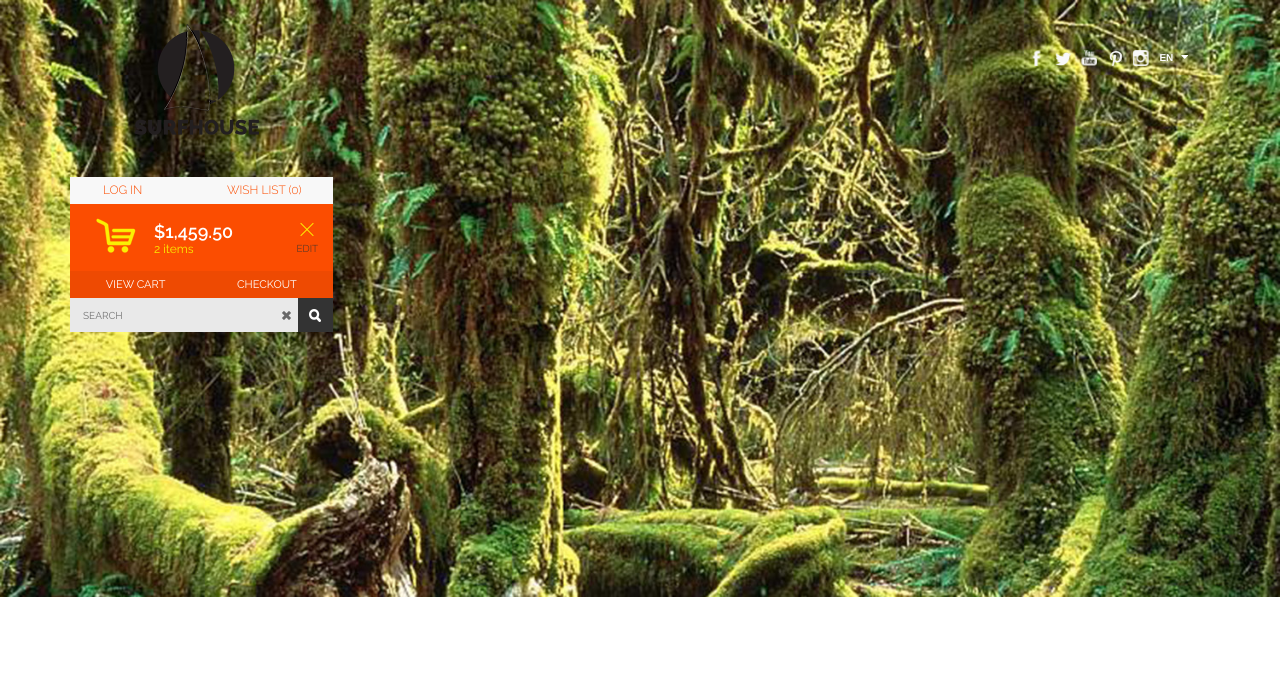
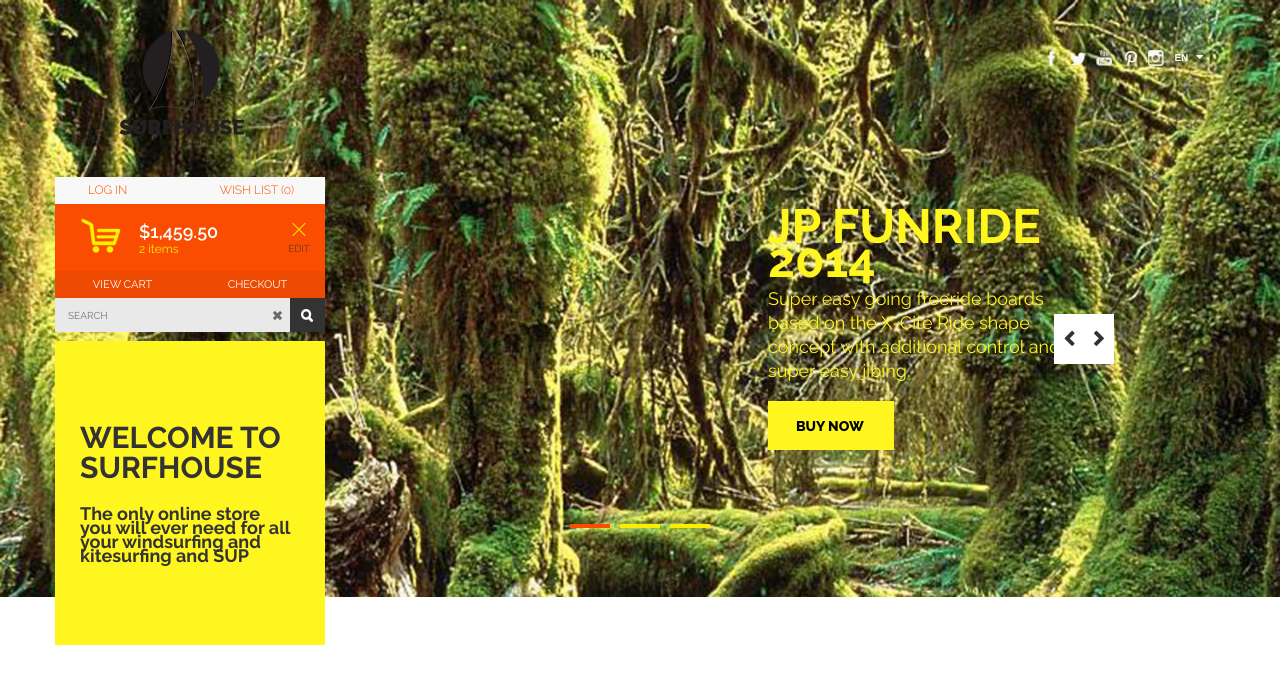
Before and after one commit to morfilius/eshop, a website: page app/index.html in a window 1280 px wide. Drawn offline with nearby package versions, Linux system fonts and the light colour scheme.

Commit message:
11.04.16 full header index

```diff
--- a/app/index.html
+++ b/app/index.html
@@ -53,10 +53,12 @@
 					</div>
 				</div>
 			</header>
+
+
 			<section class="header-indent">
 				<div class="container">
 					<div class="row">
-						<div class="col-md-3">
+						<div class="col-md-3 header-indent__left-col" >
 							<div class="basket">
 								<header class="basket__header">
 									<a href="#" class="basket__log">
@@ -94,6 +96,12 @@
 									</form>
 								</div>
 							</div>
+							<article class="banner-1">
+								<h1 class="banner-1__title">welcome to surfhouse</h1>
+								<p class="banner-1__text">
+								The only online store you will ever need for all your windsurfing and kitesurfing and SUP
+								</p>
+							</article>
 						</div>
 						<div class="col-md-9">
 
@@ -101,11 +109,38 @@
 					</div>
 				</div>
 			</section>
+
+
 			<section class="header-bg">
 				<div class="header-bg__main carousel-1">
-					<div><img src="img/slider-index-1.jpg" alt=""></div>
-					<div><img src="img/slider-index-2.jpg" alt=""></div>
-					<div><img src="img/slider-index-3.jpg" alt=""></div>
+					<div>
+						<img src="img/slider-index-1.jpg" alt="">
+						<section class="carousel-1__desc">
+							<h1 class="carousel-1__title">JP Funride 2014</h1>
+							<p class="carousel-1__text">
+								Super easy going freeride boards based on the X-Cite Ride shape concept with additional control and super easy jibing.
+							</p>
+							<a href="#" class="button button_font_1 button_bg_1 button_size_1">buy now</a>
+						</section>
+					</div>
+					<div>
+						<img src="img/slider-index-2.jpg" alt="">
+						<section class="carousel-1__desc">
+							<h1 class="carousel-1__title">JP Funride 2014</h1>
+							<p class="carousel-1__text">
+								Lorem ipsum dolor sit amet, consectetur adipisicing elit. Eius minima modi, tenetur placeat illum voluptates est error expedita ducimus recusandae.
+							</p>
+						</section>
+					</div>
+					<div>
+						<img src="img/slider-index-3.jpg" alt="">
+						<section class="carousel-1__desc">
+							<h1 class="carousel-1__title">JP Funride 2014</h1>
+							<p class="carousel-1__text">
+								Lorem ipsum dolor sit amet, consectetur adipisicing elit. Laborum laudantium commodi eveniet nostrum temporibus, veniam fugiat. Voluptas quo corporis quos obcaecati soluta, facilis at sapiente voluptatem velit.
+							</p>
+						</section>
+					</div>
 				</div>
 			</section>
 
--- a/app/js/main.js
+++ b/app/js/main.js
@@ -17,6 +17,10 @@
 	$('.carousel-1').owlCarousel({
 		items: 1,
 		loop:  true,
+		nav:   true,
+		dot:  true,
+		animateOut: 'fadeOut',
+		navText: ["<i class='fa fa-chevron-left owl__nav-item' aria-hidden='true'></i>","<i class='fa fa-chevron-right owl__nav-item' aria-hidden='true'></i>"],
 	});
 
 })
--- a/app/sass/style.scss
+++ b/app/sass/style.scss
@@ -5,10 +5,11 @@
 	outline: none;
 }
 
-
 .top-social {
 	float: right;
+	position: relative;
 	margin: 50px 22px 0 0;
+	z-index: 2;
 	&__facebook {
 		background: url('../img/sprite-social.png') 25% 5% no-repeat;
 	}
@@ -55,9 +56,9 @@
 		list-style-type: none;
 	}
 	&__link {
-		color: #000;
+		color: #fff;
 		&:hover {
-			color: inherit;
+			color: #fff;
 			text-decoration: underline;
 		}
 	}
@@ -65,9 +66,20 @@
 
 .logo {
 	margin: 24px 0 42px 64px;
+	user-select: none;
+	position: relative;
+	z-index: 2;
+}
+
+.header-indent {
+	max-height: 512px;
+	&__left-col {
+		z-index: 2;
+	}
 }
 
 .basket {
+	margin-bottom: 9px;
 	&__header {
 		overflow: hidden;
 		height: 27px;
@@ -225,9 +237,123 @@
 	left: 0;
 	right: 0;
 	top: 0;
-	z-index: -1;
+	z-index: 1;
 	&__main {
 		max-width: 1500px;
 		margin: 0 auto;
 	}
 }
+
+.carousel-1 {
+	&__title {
+		font-size: 48px;
+		font-weight: 700;
+		line-height: 34px;
+		text-transform: uppercase;
+		margin: 0;
+	}
+	&__desc {
+		position: absolute;
+		width: 313px;
+		left: 60%;
+		top: 35%;
+		color: #fff51f;
+		font-family: Raleway,sans-serif;
+		font-size: 18px;
+		font-weight: 400;
+		line-height: 24px;
+	}
+	&__text {
+		margin-top: 10px;
+	}
+}
+
+.owl {
+	&-nav {
+		position: absolute;
+		top: 314px;
+		right: 166px;
+	}
+	&-prev,&-next {
+		width: 30px;
+		height: 50px;
+		background-color: #fff;
+		float: left;
+		text-align: center;
+		&:hover {
+			background-color: #fbde06;
+		}
+	}
+	&__nav-item {
+		font-weight: 900;
+		font-size: 16px;
+		line-height: 50px;
+	}
+	&-dots {
+		position: absolute;
+		width: 100%;
+		text-align: center;
+		bottom: 64px;
+	}
+	&-dot {
+		display: inline-block;
+		height: 4px;
+		width: 40px;
+		margin-right: 10px;
+		background-color: #faef03;
+		&:last-child {
+			margin-right: 0;
+		}
+		&.active {
+			background-color: #fb4d01;
+		}
+	}
+}
+
+.button {
+	display: inline-block;
+	color: #000;
+	&:hover {
+		text-decoration: none;
+		color: #000;
+	}
+	//mods
+	&_font_1 {
+		font-family: Raleway,sans-serif;
+		font-size: 14px;
+		font-weight: 800;
+		line-height: 10px;
+		text-transform: uppercase;
+		padding: 20px 30px 19px 28px;
+	}
+	&_bg_1 {
+		background-color: #fff51f;
+		&:hover {
+			background-color: darken(#fff51f,10%);
+		}
+	}
+	&_size_1 {
+		min-width: 124px;
+	}
+}
+
+.banner-1 {
+	background-color: #fff51f;
+	min-height: 300px;
+	padding: 82px 30px 82px 25px;
+	margin-bottom: 44px;
+	color: #333;
+	font-family: Raleway,sans-serif;
+	font-size: 18px;
+	font-weight: 700;
+	line-height: 14px;
+	&__title {
+		margin: 0 0 24px;
+		font-size: 30px;
+		line-height: 30px;
+		text-transform: uppercase;
+	}
+	&__text {
+		margin: 0;
+	}
+}
```
Also changed, not shown: app/css/libs.min.css, app/css/style.css, app/img/home.psd.png (added), app/libs/bootstrap.min.css.
